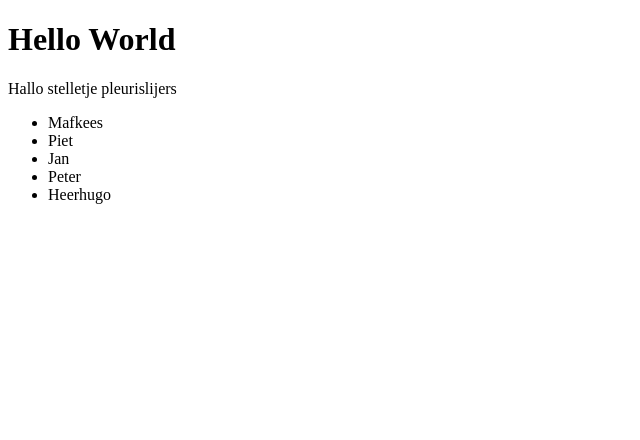
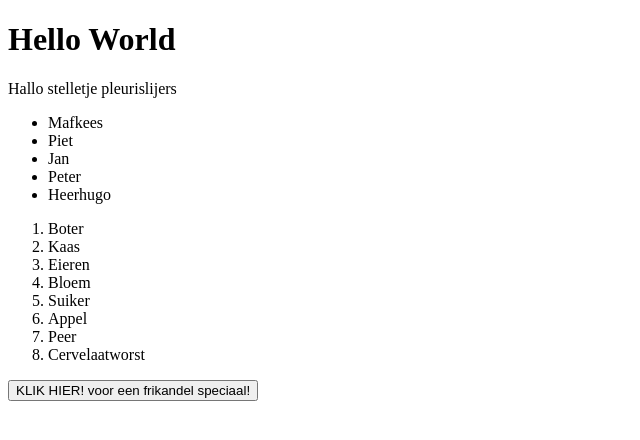
Before and after one commit to dekkersb/Git-test, a plain HTML site: page index.html in a window 1280 px wide. Shown: the whole page, without its empty margins (0-640 px from the left). Drawn offline with Linux system fonts and the light colour scheme.

Commit message:
toevoegen button en ingredientenlijst

```diff
--- a/index.html
+++ b/index.html
@@ -19,5 +19,20 @@
     </ul>
 </div>
 
+<ol>
+    <li>Boter</li>
+    <li>Kaas</li>
+    <li>Eieren</li>
+    <li>Bloem</li>
+    <li>Suiker</li>
+    <li>Appel</li>
+    <li>Peer</li>
+    <li>Cervelaatworst</li>
+</ol>
+
+<footer>
+    <button type="button"> KLIK HIER! voor een frikandel speciaal! </button>
+</footer>
+
 </body>
 </html>
```
